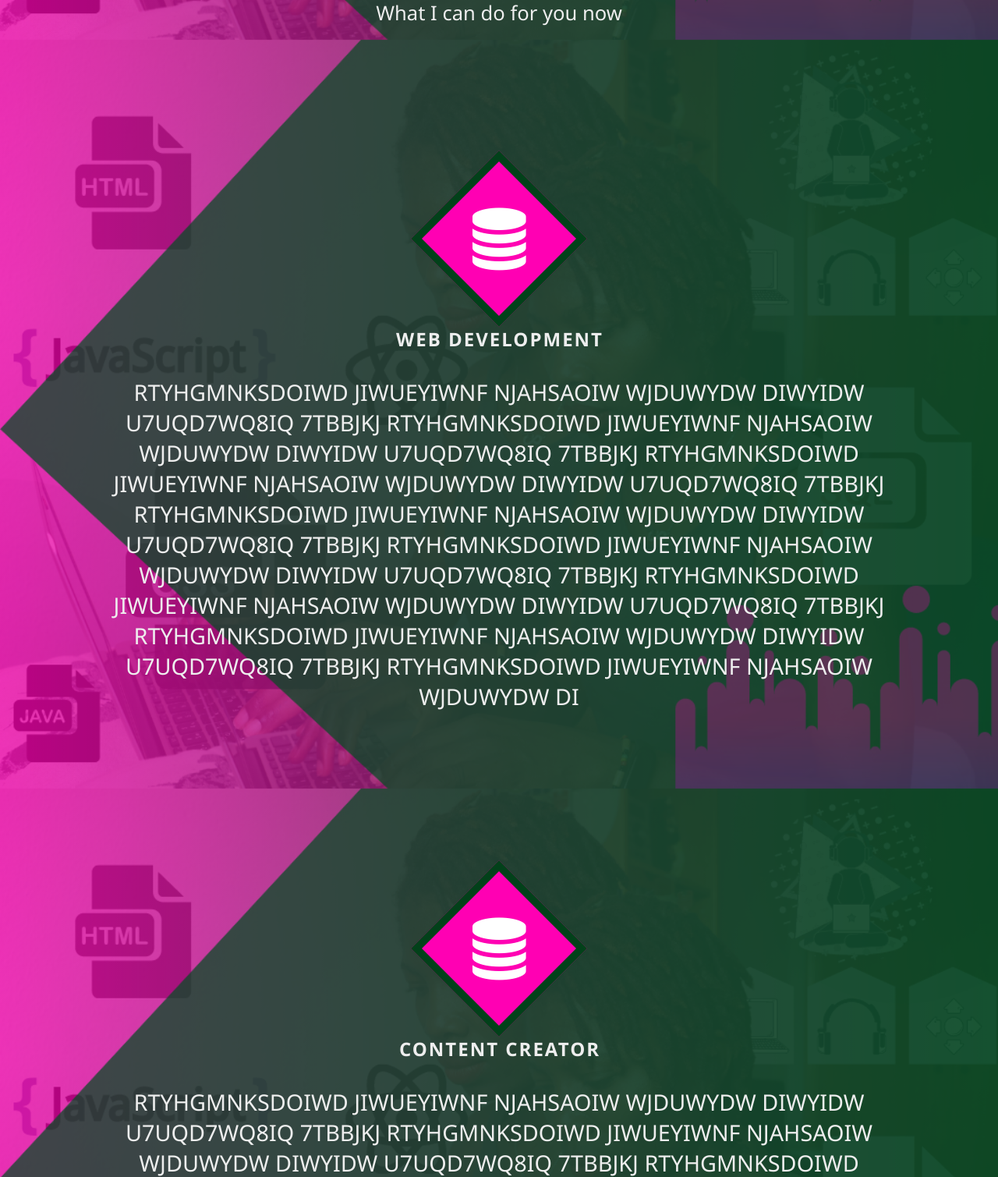
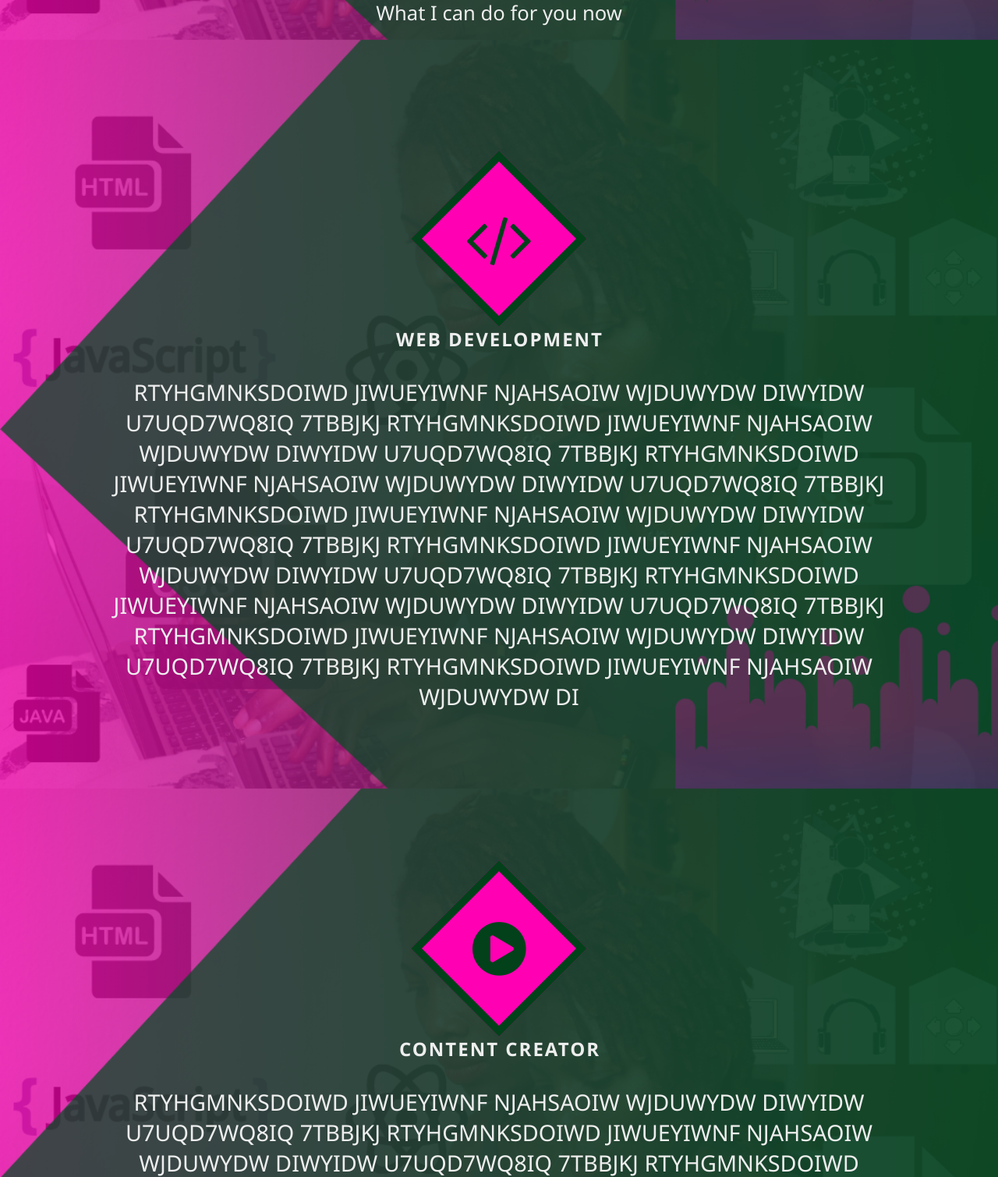
Before and after one commit to mimifitz/portfolio, a PHP site: page / in a window 1280 px wide. Shown: the part 1869-3378 px from the top of the page at 78% size. Run offline with PHP 8.4, Linux system fonts and the light colour scheme.

Commit message:
updated icon, styled

```diff
--- a/pages/index.html
+++ b/pages/index.html
@@ -93,7 +93,7 @@
             <div class="my-skills">
                 <div class="skills">
                     <div class="icon-container">
-                        <i class="fa fa-database"></i>
+                        <i class="fa fa-code"></i>
                     </div>
                     <h1> Web Development</h1>
                     <p> RTYHGMNKSDOIWD JIWUEYIWNF NJAHSAOIW WJDUWYDW DIWYIDW U7UQD7WQ8IQ 7TBBJKJ RTYHGMNKSDOIWD
@@ -108,7 +108,7 @@
             <div class="my-skills">
                 <div class="skills">
                     <div class="icon-container">
-                        <i class="fa fa-database"></i>
+                        <i class="fa fa-play-circle"></i>
                     </div>
                     <h1> Content Creator</h1>
                     <p> RTYHGMNKSDOIWD JIWUEYIWNF NJAHSAOIW WJDUWYDW DIWYIDW U7UQD7WQ8IQ 7TBBJKJ RTYHGMNKSDOIWD
--- a/pages/style.css
+++ b/pages/style.css
@@ -317,18 +317,18 @@ text-align: center;
 }
 
 .icon-container i{
-color:white;
+color: #02411a;
 font-size: 5rem;
 margin:auto;
 transform: rotate(-45deg);
-
-
-
 }
 /*End services*/
 
 /*Start portfolio*/
 
+.profile-description {
+
+}
 .profile-description{
     flex: 1;
 }
```
